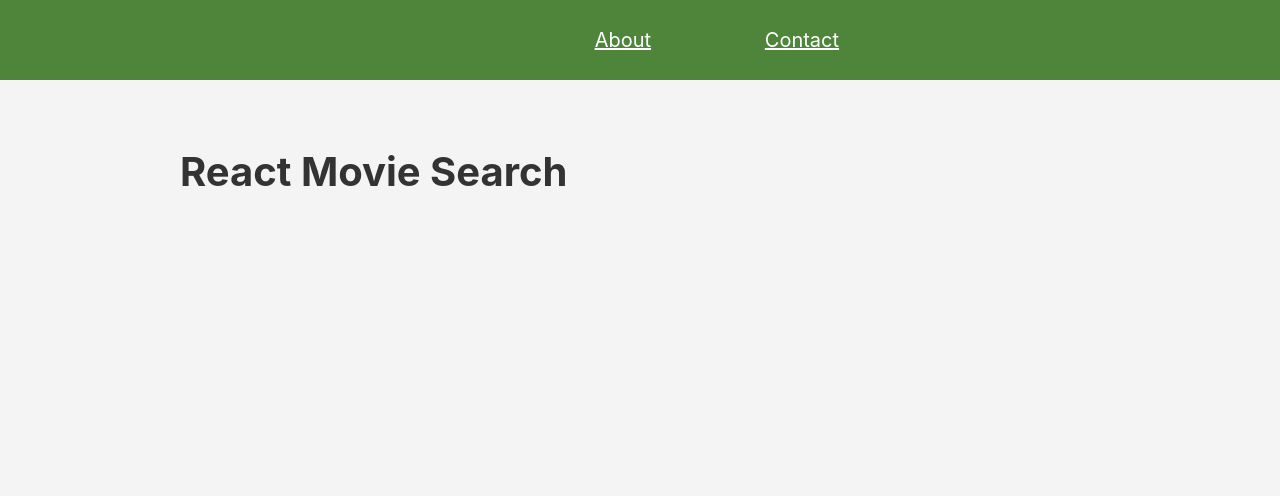
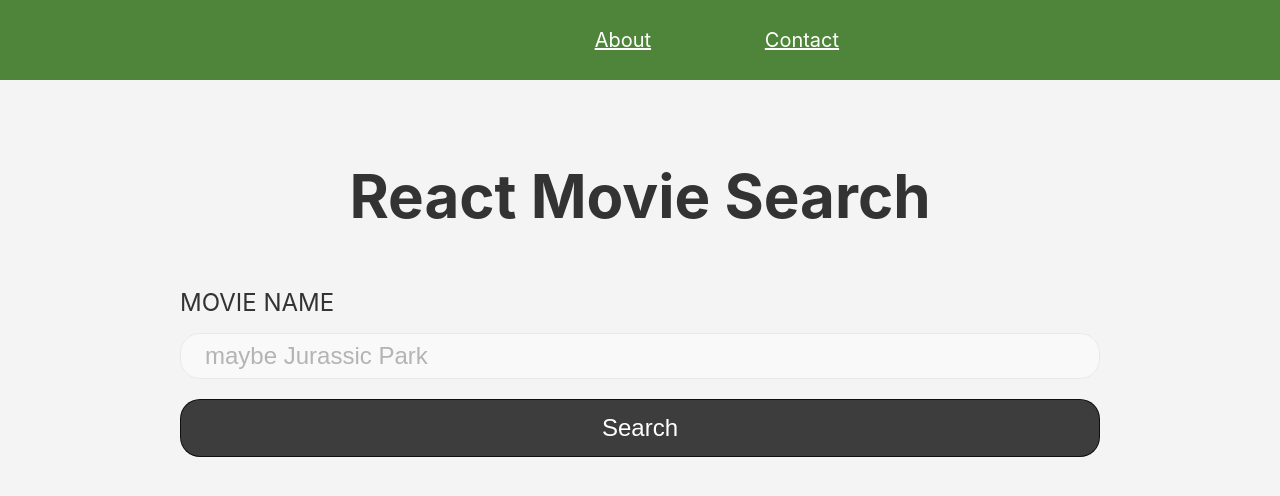
Before and after one commit to tarun-soni/-React-Movie-Search, a React (Create React App) app: page / in a window 1280 px wide. Shown: the top 496 px of the page. Built offline with nearby package versions, Linux system fonts and the light colour scheme.

Commit message:
created search movie function

```diff
--- /dev/null
+++ b/src/components/SearchMovies.css
@@ -0,0 +1,56 @@
+html {
+    font-size: 20px;
+}
+
+* {
+    box-sizing: border-box;
+}
+
+.search-form {
+    display:grid;
+}
+
+.label {
+    font-size: 1.2rem;
+    margin-top: 0.8rem;
+    margin-bottom: 0.8rem;
+    text-transform: uppercase;
+
+}
+
+.input-movie{
+    font-size: 1.2rem;
+    padding: 0.3rem 1.2rem;
+    line-height: 1.6rem;
+    border-radius: 20px;
+    border: 1px solid #ddd;
+    margin-bottom: 1rem;
+    opacity: 0.5;
+}
+
+.search-button {
+    background-color: rgba(0,0,0,0.75);
+    color: white;
+    padding: 0.7rem 0.7rem;
+    border: 0.8px solid rgba(0,0,0,0.75);
+    border-radius: 20px;
+    font-size: 1.2em;
+    cursor: pointer;
+    transition: background-color 250ms;
+}
+
+.search-button:hover {
+    background-color: rgba(0,0,0,0.85);
+}
+
+@media (min-width:786px){
+    .form {
+        grid-template-columns: auto 1fr auto;
+        grid-gap: 1rem;
+        align-items: center;
+    }
+
+    .input {
+        margin-bottom: 0;
+    }
+}
--- /dev/null
+++ b/src/components/SearchMovies.js
@@ -0,0 +1,33 @@
+import React from "react";
+import './SearchMovies.css'
+import { mockComponent } from "react-dom/test-utils";
+export default function SearchMovies() {
+
+    const searchMovies = async (e) => {
+        e.preventDefault();
+        console.log("submitting");
+        const query = " Jurassic Park"
+        const API_KEY = ""
+        const url = `https://api.themoviedb.org/3/search/movie?api_key=${API_KEY}&language=en-US&query=${query}&page=1&include_adult=true`
+        const response = await fetch(url)
+        try {
+            const movieData = await response.json()
+            console.log('Movie Data fetched is', movieData)
+        }
+        catch (error) {
+            console.err('error is', error)
+        }
+
+    }
+    return (
+
+        <div>
+            <form className="search-form" onSubmit={searchMovies}>
+                <label className="label" htmlFor="query">Movie Name</label>
+                <input className="input-movie" type="text" name="query"
+                    placeholder="maybe Jurassic Park" />
+                <button className="search-button" type="submit">Search</button>
+            </form>
+        </div>
+    )
+}
--- a/src/pages/Home.css
+++ b/src/pages/Home.css
@@ -1,5 +1,5 @@
 html {
-    font-size: 20px;
+    font-size: 10px;
 }
 
 * {
@@ -28,6 +28,6 @@ small {
 }
 
 .title {
-    font-size: 4.4rem;
+    font-size:3rem;
     text-align: center;
 }
--- a/src/pages/Home.js
+++ b/src/pages/Home.js
@@ -1,9 +1,11 @@
 import React from 'react';
-import "./Home.css"
+import './Home.css'
+import SearchMovies from '../components/SearchMovies';
 function Home() {
   return (
     <div className="container">
-      <h1 clasName="title">React Movie Search</h1>
+      <h1 className="title">React Movie Search</h1>
+      <SearchMovies/>
     </div>
   );
 }
```
